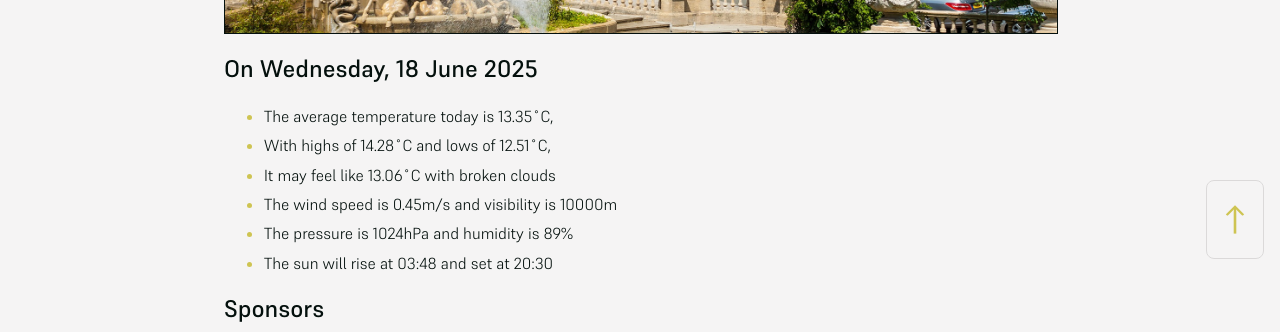
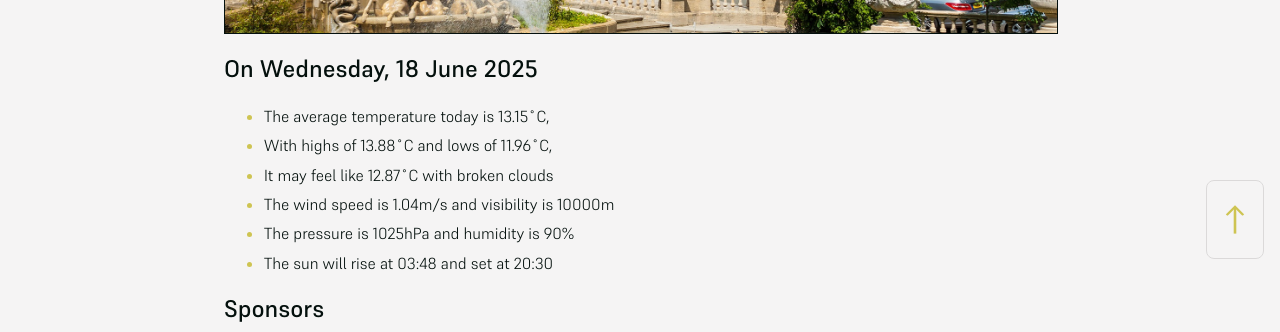
Before and after one commit to mat-0/cheltenham-open-data, a Jekyll site: the page built from index.md, in a window 1280 px wide. Shown: the part 625-957 px from the top of the page. Built offline with Jekyll 4.4.1, drawn with Linux system fonts in a browser that asks for light colours.

Commit message:
Updated 2025-06-18 04:03:56

```diff
--- a/index.md
+++ b/index.md
@@ -10,11 +10,11 @@ seo: Menu
 <!-- weather_marker starts -->
 ## On Wednesday, 18 June 2025
 
-- The average temperature today is 13.35˚C,
-- With highs of 14.28˚C and lows of 12.51˚C,
-- It may feel like 13.06˚C with broken clouds
-- The wind speed is 0.45m/s and visibility is 10000m
-- The pressure is 1024hPa and humidity is 89%
+- The average temperature today is 13.15˚C,
+- With highs of 13.88˚C and lows of 11.96˚C,
+- It may feel like 12.87˚C with broken clouds
+- The wind speed is 1.04m/s and visibility is 10000m
+- The pressure is 1025hPa and humidity is 90%
 - The sun will rise at 03:48 and set at 20:30
 
 <!-- weather_marker ends -->
```
Also changed, not shown: _data/flood.json (+4 -4 lines), _pages/news.md (+3 -3 lines).
